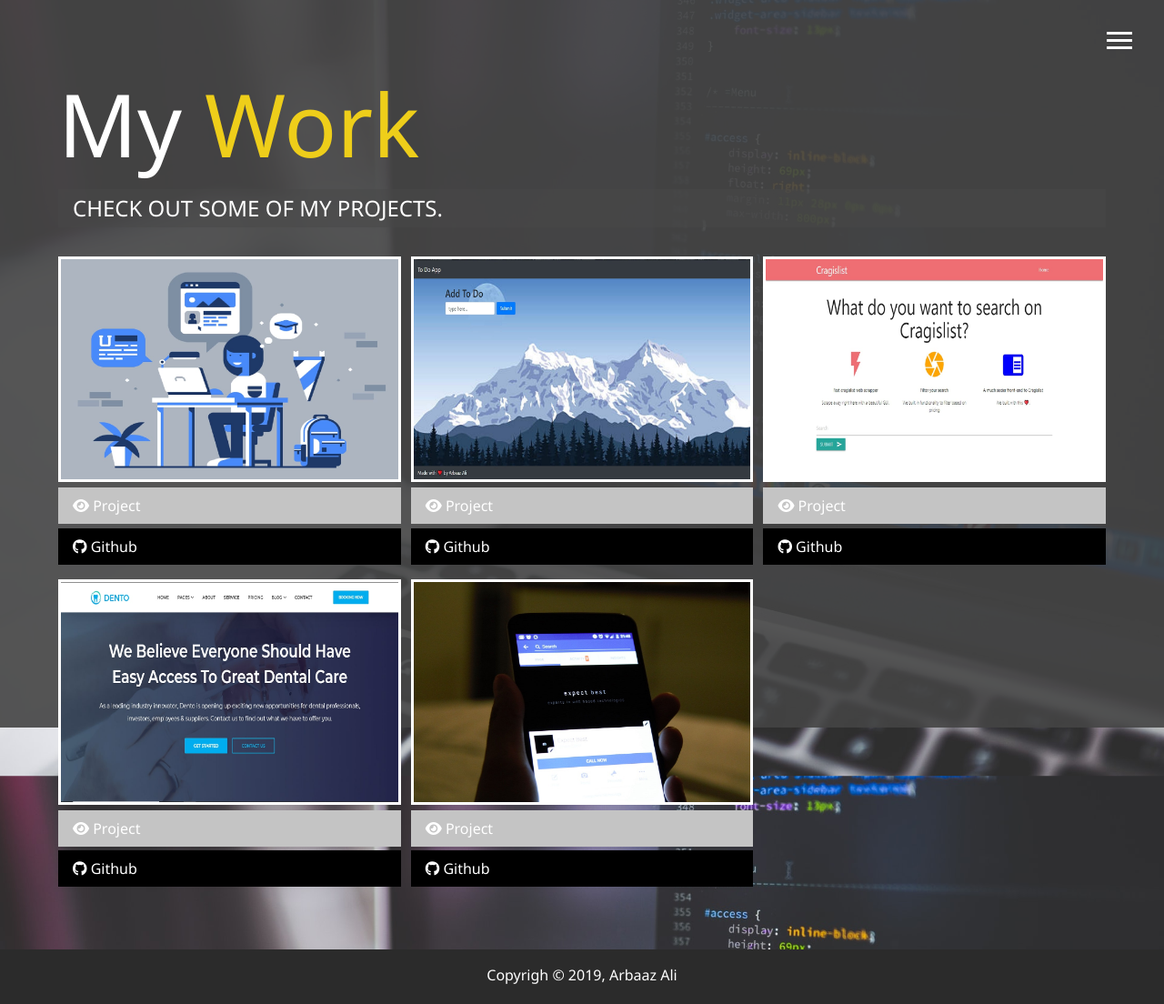
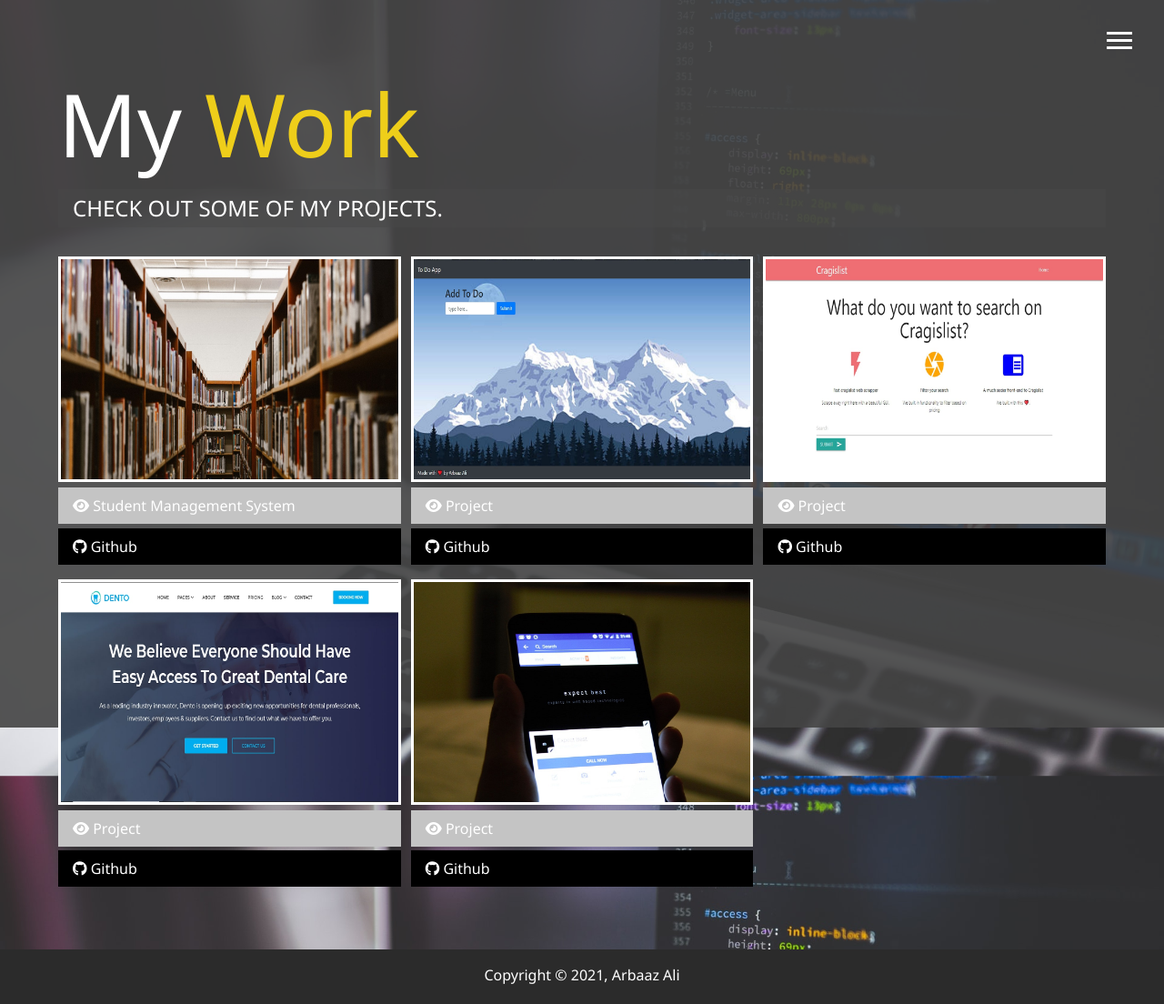
Before and after one commit to ArbaazAli/Portfolio, a Django app: page /work/ in a window 1280 px wide. Shown: the whole page at 91% size. Run offline with Django 3.2, Linux system fonts and the light colour scheme; some libraries are stand-ins or nearby versions.

Commit message:
Add files via upload

```diff
--- a/website/templates/work.html
+++ b/website/templates/work.html
@@ -12,11 +12,11 @@
       <div class="projects">
         <div class="item">
           <a href="#!">
-            <img src="{% static 'img/projects/project1.jpg' %}" alt="project1" />
+            <img src="{% static 'img/projects/project01.jpg' %}" alt="project1" />
           </a>
-          <a href="http://www.arbaazali.me/" class="btn-light">
+          <a href="https://studentwebpage.herokuapp.com/" class="btn-light" target="_blank">
             <i class="fas fa-eye"></i>
-            Project
+            Student Management System
           </a>
           <a href="https://github.com/ArbaazAli/Student" class="btn-dark">
             <i class="fab fa-github"></i>
@@ -78,7 +78,7 @@
       </div>
     </main>
     <footer id="main-footer">
-      Copyrigh &copy; 2019, Arbaaz Ali
+      Copyright &copy; 2021, Arbaaz Ali
     </footer>
 
   {% endblock %}
```
